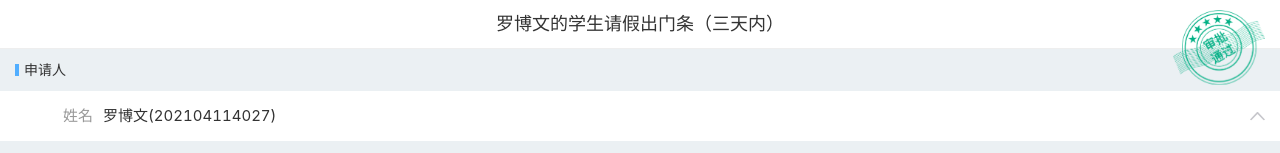
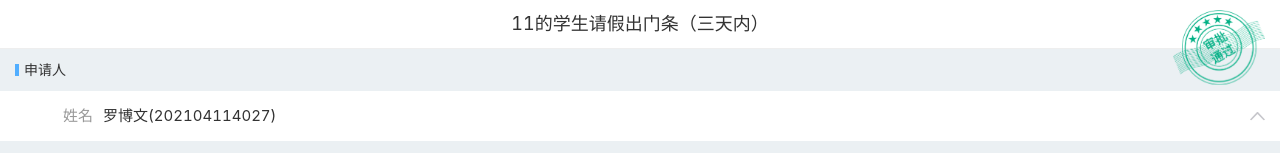
Before and after one commit to yibanjiatiao1/zzy01, a plain HTML site: page index.html in a window 1280 px wide. Shown: the top 153 px of the page. Drawn offline with Linux system fonts and the light colour scheme; a script that the page names is missing.

Commit message:
Update index.html

```diff
--- a/index.html
+++ b/index.html
@@ -30,7 +30,7 @@
     <div class="hx-layout">
      <main class="hx-content">
       <div class="wfTitle___Y-ebx">
-       罗博文的学生请假出门条（三天内）
+       11的学生请假出门条（三天内）
       </div>
       <div class="hx-detail">
        <div class="hx-detail-group">
```
